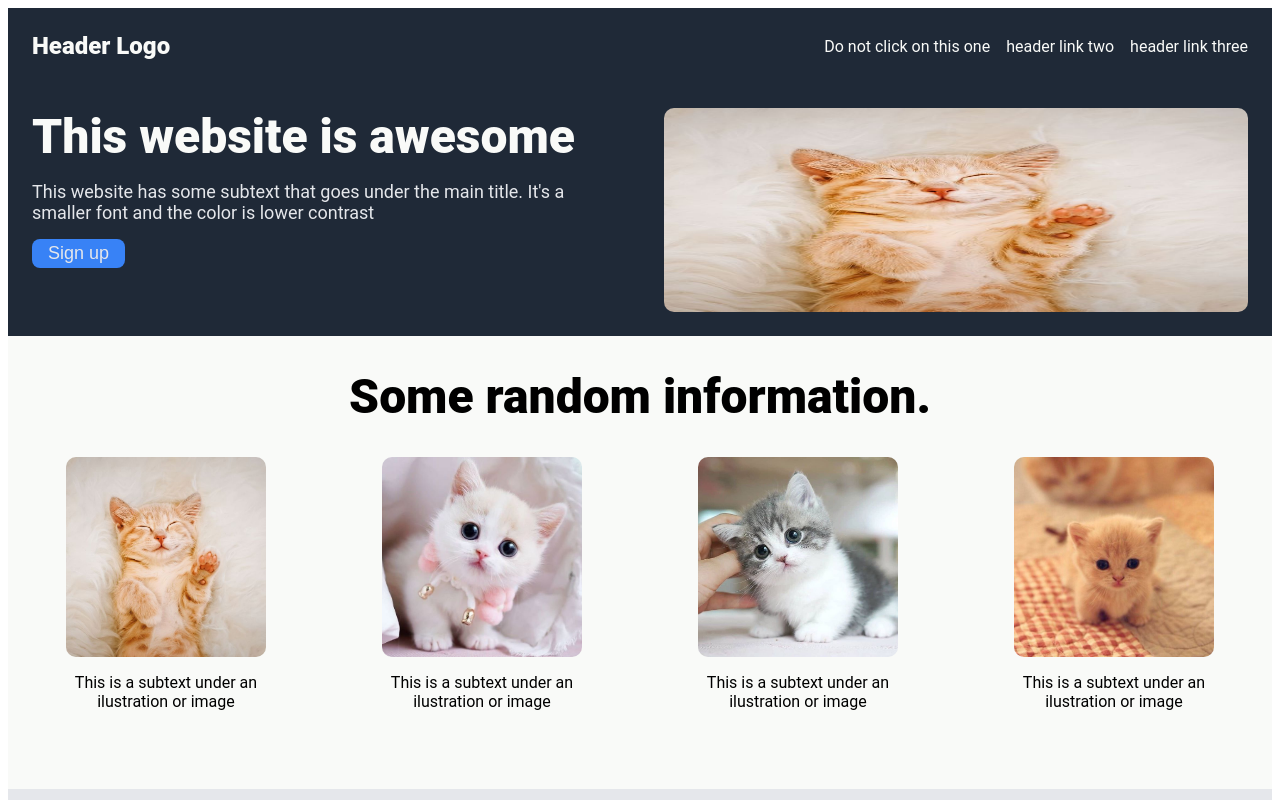
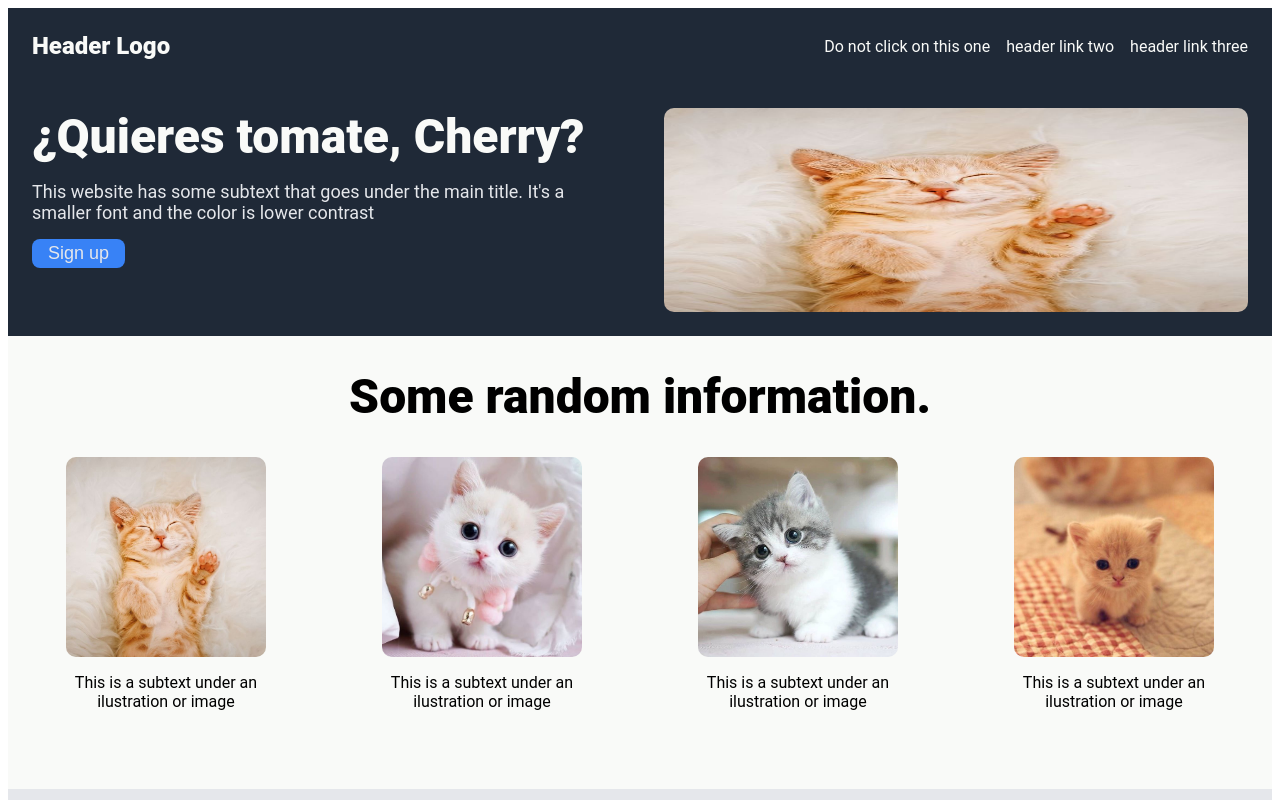
Before and after one commit to aquinott/landing-page-top, a plain HTML site: page index.html in a window 1280 px wide. Shown: the top 800 px of the page. Drawn offline with Linux system fonts and the light colour scheme.

Commit message:
Change basic html text content

```diff
--- a/index.html
+++ b/index.html
@@ -21,7 +21,7 @@
 
         <div class="content">
             <div class="container">
-                <div class="hero-main">This website is awesome</div>
+                <div class="hero-main">¿Quieres tomate, Cherry?</div>
                 <div class="hero-body">This website has some subtext that goes under the main title. It's a smaller font and the color is lower contrast</div>
                 <button class="button-1">Sign up</button>
             </div>
```
